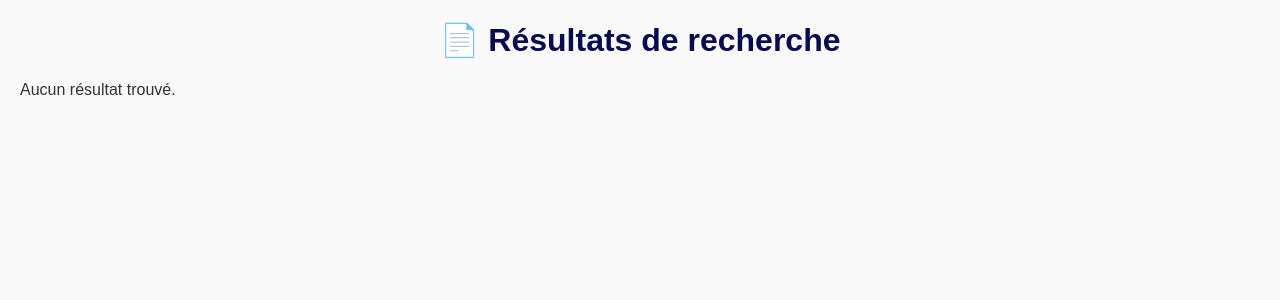
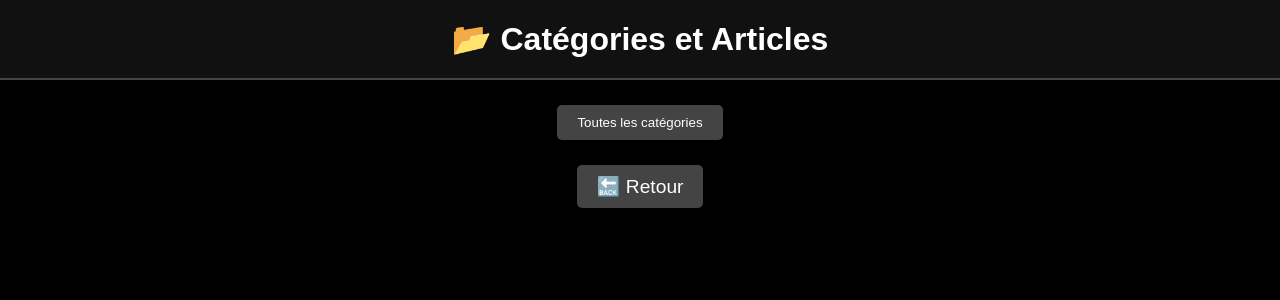
Before and after one commit to jebalisoumaya/TP1, a Flask app: page / in a window 1280 px wide. Shown: the top 300 px of the page. Run offline with Flask 3, Linux system fonts and the light colour scheme; data that the repository does not hold is empty.

Commit message:
category scrapping

```diff
--- a/frontend/app.py
+++ b/frontend/app.py
@@ -1,19 +1,61 @@
-from flask import Flask, render_template
+from flask import Flask, render_template, request, redirect, url_for
 import sys
 import os
 sys.path.append(os.path.abspath(os.path.join(os.path.dirname(__file__), '..')))
-from db.mongo_client import get_database
+from scrapper.scrapper import scrape_categories, scrape_articles_from_category, scrape_article
+from scrapper.save_to_db import save_article
 
 app = Flask(__name__)
 
-db = get_database()
-collection = db["articles"]
+@app.route('/search', methods=['GET', 'POST'])
+def scrape():
+    if request.method == 'POST':
+        url = request.form.get('url')
+        try:
+            # Scrape the article
+            article_data = scrape_article(url)
+            # Save the article to the database
+            save_article(article_data)
+            # Render the result page with the scraped article
+            return render_template('search.html', article=article_data)
+        except Exception as e:
+            return f"❌ Une erreur est survenue : {e}", 400
+    return render_template('scrape.html')
 
 @app.route('/', methods=['GET'])
-def results():
-    # Fetch all articles from the database
-    results = list(collection.find({}))  # Adjust query if needed
-    return render_template("search.html", results=results)
+def scrape_categories_route():
+    base_url = "https://www.blogdumoderateur.com/"
+    try:
+        # Scrape categories
+        categories = scrape_categories(base_url)
+        category_articles = {}
+        for category in categories:
+            articles = scrape_articles_from_category(category['url'])
+            detailed_articles = []
+            for article_url in articles:
+                try:
+                    article_data = scrape_article(article_url)
+                    detailed_articles.append({
+                        "title": article_data["titre"],
+                        "author": article_data["auteur"],
+                        "url": article_url
+                    })
+                except Exception as e:
+                    print(f"❌ Failed to scrape article: {e}")
+            category_articles[category['name']] = detailed_articles
+        return render_template('categories.html', categories=categories, category_articles=category_articles)
+    except Exception as e:
+        return f"❌ Une erreur est survenue lors du scraping des catégories : {e}", 400
+
+@app.route('/scrape_article', methods=['POST'])
+def scrape_article_route():
+    article_url = request.form.get('article_url')
+    try:
+        article_data = scrape_article(article_url)
+        save_article(article_data)
+        return render_template('search.html', article=article_data)
+    except Exception as e:
+        return f"❌ Une erreur est survenue lors du scraping de l'article : {e}", 400
 
 if __name__ == '__main__':
     app.run(debug=True)
--- a/frontend/static/styles.css
+++ b/frontend/static/styles.css
@@ -1,31 +1,80 @@
 /* General Styles */
 body {
   font-family: Arial, sans-serif;
-  margin: 20px;
-  background-color: #f9f9f9;
-  color: #333;
+  background-color: #000; /* Black background */
+  color: #fff; /* White text */
+  margin: 0;
+  padding: 0;
 }
 
-h1 {
-  color: #080b50;
+h1,
+h2 {
   text-align: center;
+  padding: 20px;
+  background-color: #111; /* Slightly lighter black for header */
+  margin: 0;
+  border-bottom: 2px solid #444;
 }
 
 ul {
   list-style-type: none;
   padding: 0;
+  margin: 20px;
 }
 
 li {
-  background: #fff;
-  margin: 20px 0;
-  padding: 20px;
-  border-radius: 8px;
-  box-shadow: 0 2px 4px rgba(0, 0, 0, 0.1);
+  margin: 10px 0;
+  padding: 10px;
+  background-color: #222; /* Dark gray for list items */
+  border: 1px solid #444;
+  border-radius: 5px;
 }
 
-h2 {
-  color: #024ef5;
+li strong {
+  font-size: 1.2em;
+  color: #fff;
+}
+
+li p {
+  margin: 5px 0;
+  color: #ccc; /* Light gray for text */
+}
+
+form {
+  margin-top: 10px;
+  text-align: center;
+}
+
+button {
+  background-color: #444; /* Dark gray button */
+  color: #fff;
+  border: none;
+  padding: 10px 20px;
+  border-radius: 5px;
+  cursor: pointer;
+  transition: background-color 0.3s ease;
+}
+
+button:hover {
+  background-color: #666; /* Lighter gray on hover */
+}
+
+a {
+  display: block;
+  text-align: center;
+  margin: 20px auto;
+  color: #fff;
+  text-decoration: none;
+  font-size: 1.2em;
+  padding: 10px 20px;
+  background-color: #444;
+  border-radius: 5px;
+  transition: background-color 0.3s ease;
+  width: fit-content;
+}
+
+a:hover {
+  background-color: #666;
 }
 
 img {
@@ -34,22 +83,6 @@ img {
   max-width: 100%;
 }
 
-a {
-  color: #024ef5;
-  text-decoration: none;
-}
-
-a:hover {
-  text-decoration: underline;
-}
-
-hr {
-  border: 0;
-  border-top: 1px solid #eee;
-  margin: 20px 0;
-}
-
-/* Align images horizontally */
 .image-gallery {
   display: flex;
   flex-wrap: wrap;
--- /dev/null
+++ b/frontend/templates/categories.html
@@ -0,0 +1,168 @@
+<!DOCTYPE html>
+<html lang="fr">
+  <head>
+    <meta charset="UTF-8" />
+    <meta name="viewport" content="width=device-width, initial-scale=1.0" />
+    <title>Catégories et Articles</title>
+    <style>
+      body {
+        font-family: Arial, sans-serif;
+        background-color: #000; /* Black background */
+        color: #fff; /* White text */
+        margin: 0;
+        padding: 0;
+      }
+
+      h1 {
+        text-align: center;
+        padding: 20px;
+        background-color: #111; /* Slightly lighter black for header */
+        margin: 0;
+        border-bottom: 2px solid #444;
+      }
+
+      .category-buttons {
+        display: flex;
+        justify-content: center;
+        flex-wrap: wrap;
+        margin: 20px 0;
+      }
+
+      .category-buttons button {
+        background-color: #444; /* Dark gray button */
+        color: #fff;
+        border: none;
+        padding: 10px 20px;
+        margin: 5px;
+        border-radius: 5px;
+        cursor: pointer;
+        transition: background-color 0.3s ease;
+      }
+
+      .category-buttons button:hover {
+        background-color: #666; /* Lighter gray on hover */
+      }
+
+      ul {
+        list-style-type: none;
+        padding: 0;
+        margin: 0;
+      }
+
+      li {
+        margin: 10px 0;
+        padding: 10px;
+        background-color: #222; /* Dark gray for list items */
+        border: 1px solid #444;
+        border-radius: 5px;
+      }
+
+      li strong {
+        font-size: 1.2em;
+        color: #fff;
+      }
+
+      li p {
+        margin: 5px 0;
+        color: #ccc; /* Light gray for text */
+      }
+
+      form {
+        margin-top: 10px;
+      }
+
+      button.scrape-btn {
+        background-color: #444; /* Dark gray button */
+        color: #fff;
+        border: none;
+        padding: 8px 15px;
+        border-radius: 5px;
+        cursor: pointer;
+        transition: background-color 0.3s ease;
+      }
+
+      button.scrape-btn:hover {
+        background-color: #666; /* Lighter gray on hover */
+      }
+
+      a {
+        display: block;
+        text-align: center;
+        margin: 20px auto;
+        color: #fff;
+        text-decoration: none;
+        font-size: 1.2em;
+        padding: 10px 20px;
+        background-color: #444;
+        border-radius: 5px;
+        transition: background-color 0.3s ease;
+        width: fit-content;
+      }
+
+      a:hover {
+        background-color: #666;
+      }
+
+      .hidden {
+        display: none;
+      }
+    </style>
+    <script>
+      function filterCategory(categoryName) {
+        const allCategories = document.querySelectorAll(".category");
+        allCategories.forEach((category) => {
+          if (
+            category.dataset.name === categoryName ||
+            categoryName === "all"
+          ) {
+            category.classList.remove("hidden");
+          } else {
+            category.classList.add("hidden");
+          }
+        });
+      }
+    </script>
+  </head>
+  <body>
+    <h1>📂 Catégories et Articles</h1>
+
+    <!-- Dynamic Category Buttons -->
+    <div class="category-buttons">
+      <button onclick="filterCategory('all')">Toutes les catégories</button>
+      {% for category in categories %}
+      <button onclick="filterCategory('{{ category.name }}')">
+        {{ category.name }}
+      </button>
+      {% endfor %}
+    </div>
+
+    <!-- Categories and Articles -->
+    <ul>
+      {% for category in categories %}
+      <li class="category" data-name="{{ category.name }}">
+        <strong>{{ category.name }}</strong>
+        <ul>
+          {% for article in category_articles[category.name] %}
+          <li>
+            <p><strong>Titre:</strong> {{ article.title }}</p>
+            <p><strong>Auteur:</strong> {{ article.author }}</p>
+            <form method="post" action="/scrape_article">
+              <input
+                type="hidden"
+                name="article_url"
+                value="{{ article.url }}"
+              />
+              <button type="submit" class="scrape-btn">
+                Scraper cet article
+              </button>
+            </form>
+          </li>
+          {% endfor %}
+        </ul>
+      </li>
+      {% endfor %}
+    </ul>
+
+    <a href="/search">🔙 Retour</a>
+  </body>
+</html>
--- a/frontend/templates/search.html
+++ b/frontend/templates/search.html
@@ -2,56 +2,172 @@
 <html lang="fr">
   <head>
     <meta charset="UTF-8" />
-    <title>Résultats de recherche</title>
+    <meta name="viewport" content="width=device-width, initial-scale=1.0" />
+    <title>Résultat du scraping</title>
     <link
       rel="stylesheet"
       href="{{ url_for('static', filename='styles.css') }}"
     />
+    <style>
+      .card {
+        background-color: #222; /* Dark gray background */
+        color: #fff;
+        border: 1px solid #444;
+        border-radius: 10px;
+        padding: 20px;
+        margin: 20px auto;
+        max-width: 800px;
+        box-shadow: 0 4px 8px rgba(0, 0, 0, 0.2);
+      }
+
+      .card h2 {
+        margin-top: 0;
+        color: #fff;
+        border-bottom: 2px solid #444;
+        padding-bottom: 10px;
+      }
+
+      .card p {
+        margin: 10px 0;
+        color: #ccc; /* Light gray text */
+      }
+
+      .card a {
+        color: #1e90ff; /* Highlighted link color */
+        text-decoration: none;
+      }
+
+      .card a:hover {
+        text-decoration: underline;
+      }
+
+      .author-info {
+        display: flex;
+        align-items: center;
+        margin: 20px 0;
+      }
+
+      .author-info img {
+        width: 60px;
+        height: 60px;
+        border-radius: 50%;
+        margin-right: 15px;
+        border: 2px solid #444;
+      }
+
+      .thumbnail {
+        text-align: center;
+        margin: 20px 0;
+      }
+
+      .thumbnail img {
+        max-width: 100%;
+        border-radius: 10px;
+        border: 1px solid #444;
+      }
+
+      .images-gallery {
+        display: flex;
+        flex-wrap: wrap;
+        gap: 10px;
+        justify-content: center;
+      }
+
+      .images-gallery img {
+        max-width: 150px;
+        border-radius: 5px;
+        border: 1px solid #444;
+      }
+
+      .back-link {
+        display: block;
+        text-align: center;
+        margin: 20px auto;
+        color: #fff;
+        text-decoration: none;
+        font-size: 1.2em;
+        padding: 10px 20px;
+        background-color: #444;
+        border-radius: 5px;
+        transition: background-color 0.3s ease;
+        width: fit-content;
+      }
+
+      .back-link:hover {
+        background-color: #666;
+      }
+
+      .body-content {
+        margin-top: 20px;
+        padding: 15px;
+        background-color: #333; /* Slightly lighter gray for body text */
+        border-radius: 10px;
+        line-height: 1.6;
+      }
+
+      .body-content h2 {
+        color: #fff;
+        margin-top: 20px;
+      }
+
+      .body-content p {
+        color: #ccc;
+        margin: 10px 0;
+      }
+
+      .body-content blockquote {
+        margin: 10px 0;
+        padding: 10px;
+        background-color: #444;
+        border-left: 4px solid #666;
+        color: #aaa;
+        font-style: italic;
+      }
+    </style>
   </head>
   <body>
-    <h1>📄 Résultats de recherche</h1>
-    {% if results %}
-    <ul>
-      {% for art in results %}
-      <li>
-        <h2>{{ art.titre }}</h2>
-        <img
-          src="{{ art.thumbnail }}"
-          alt="Thumbnail"
-          style="max-width: 200px"
-        />
-        <p><strong>Auteur :</strong> {{ art.auteur }}</p>
-        <p><strong>Date de publication :</strong> {{ art.date_publication }}</p>
-        <p><strong>Catégorie :</strong> {{ art.categorie }}</p>
-        <p><strong>Nombre d'images :</strong> {{ art.images | length }}</p>
-        <p><strong>Résumé :</strong> {{ art.resume }}</p>
-        <p>
-          <strong>URL :</strong>
-          <a href="{{ art.url }}" target="_blank">{{ art.url }}</a>
-        </p>
-        <p>
-          <strong>Sous-catégories :</strong> {{ ', '.join(art.sous_categories)
-          }}
-        </p>
+    <div class="card">
+      <h2>📄 Résultat du scraping</h2>
+
+      <!-- Author Info -->
+      <div class="author-info">
+        <p><strong>Auteur :</strong> {{ article.auteur }}</p>
+      </div>
+
+      <p>
+        <strong>Date de publication :</strong> {{ article.date_publication }}
+      </p>
+      <p><strong>Catégorie :</strong> {{ article.categorie }}</p>
+      <p>
+        <strong>Sous-catégories :</strong> {{ ', '.join(article.sous_categories)
+        }}
+      </p>
+      <p><strong>Résumé :</strong> {{ article.resume }}</p>
+      <p>
+        <strong>URL :</strong>
+        <a href="{{ article.url }}" target="_blank">{{ article.url }}</a>
+      </p>
+
+      <div class="thumbnail">
+        <p><strong>Thumbnail :</strong></p>
+        <img src="{{ article.thumbnail }}" alt="Thumbnail" />
+      </div>
+
+      <div class="images-gallery">
         <p><strong>Images :</strong></p>
-        <ul>
-          {% for img in art.images %}
-          <li>
-            <img
-              src="{{ img.url }}"
-              alt="{{ img.legende }}"
-              style="max-width: 100px"
-            />
-            <p>{{ img.legende }}</p>
-          </li>
-          {% endfor %}
-        </ul>
-        <hr />
-      </li>
-      {% endfor %}
-    </ul>
-    {% else %}
-    <p>Aucun résultat trouvé.</p>
-    {% endif %}
+        {% for img in article.images %}
+        <div>
+          <img src="{{ img.url }}" alt="{{ img.legende }}" />
+          <p>{{ img.legende }}</p>
+        </div>
+        {% endfor %}
+      </div>
+
+      <div class="body-content">
+        <h2>📝 Contenu de l'article</h2>
+        <p>{{ article.body_content | safe }}</p>
+      </div>
+    </div>
+    <a href="/" class="back-link">🔙 Retour</a>
   </body>
 </html>
```
Also changed, not shown: frontend/templates/scrape.html (added, +39 -0 lines), main.py (+17 -21 lines), scrapper/scrapper.py (+61 -8 lines).
